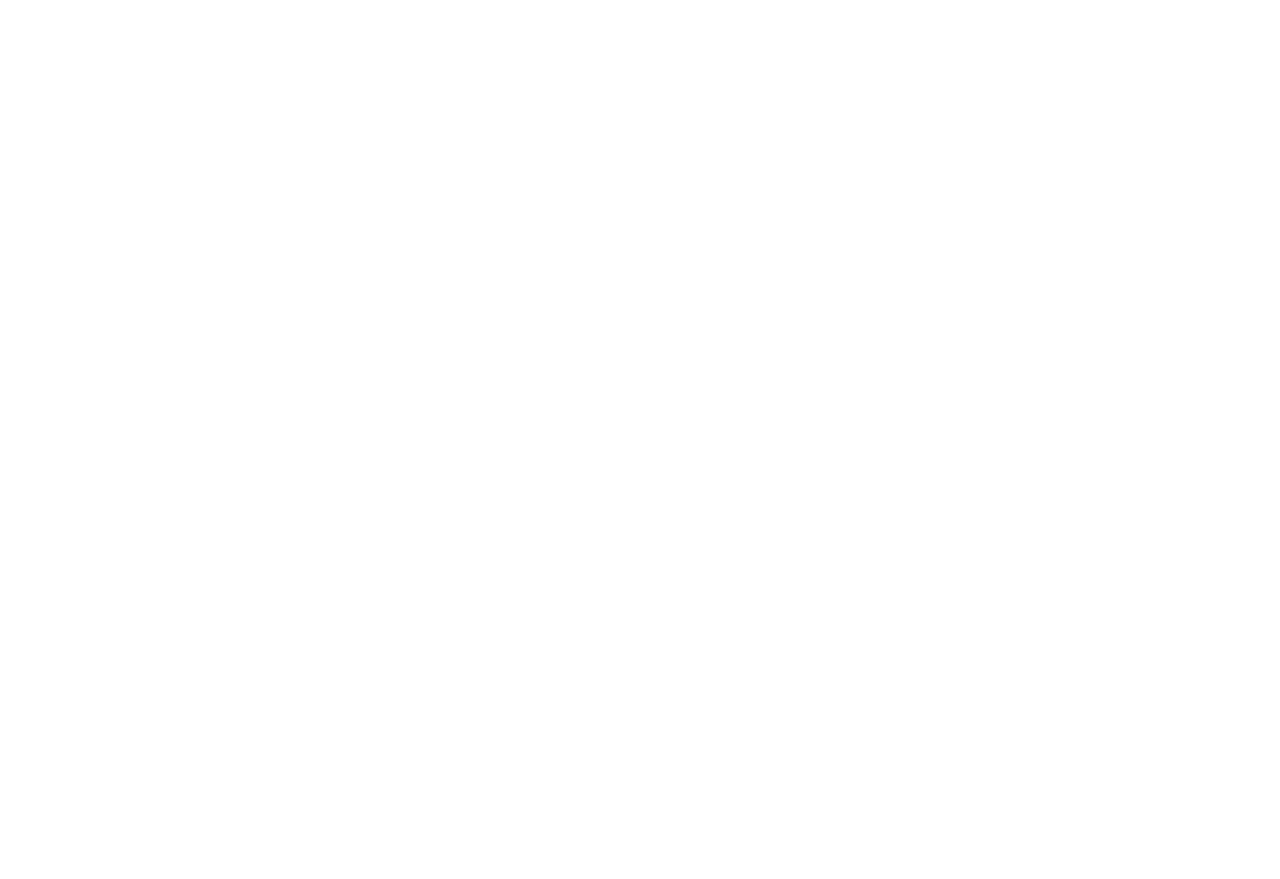
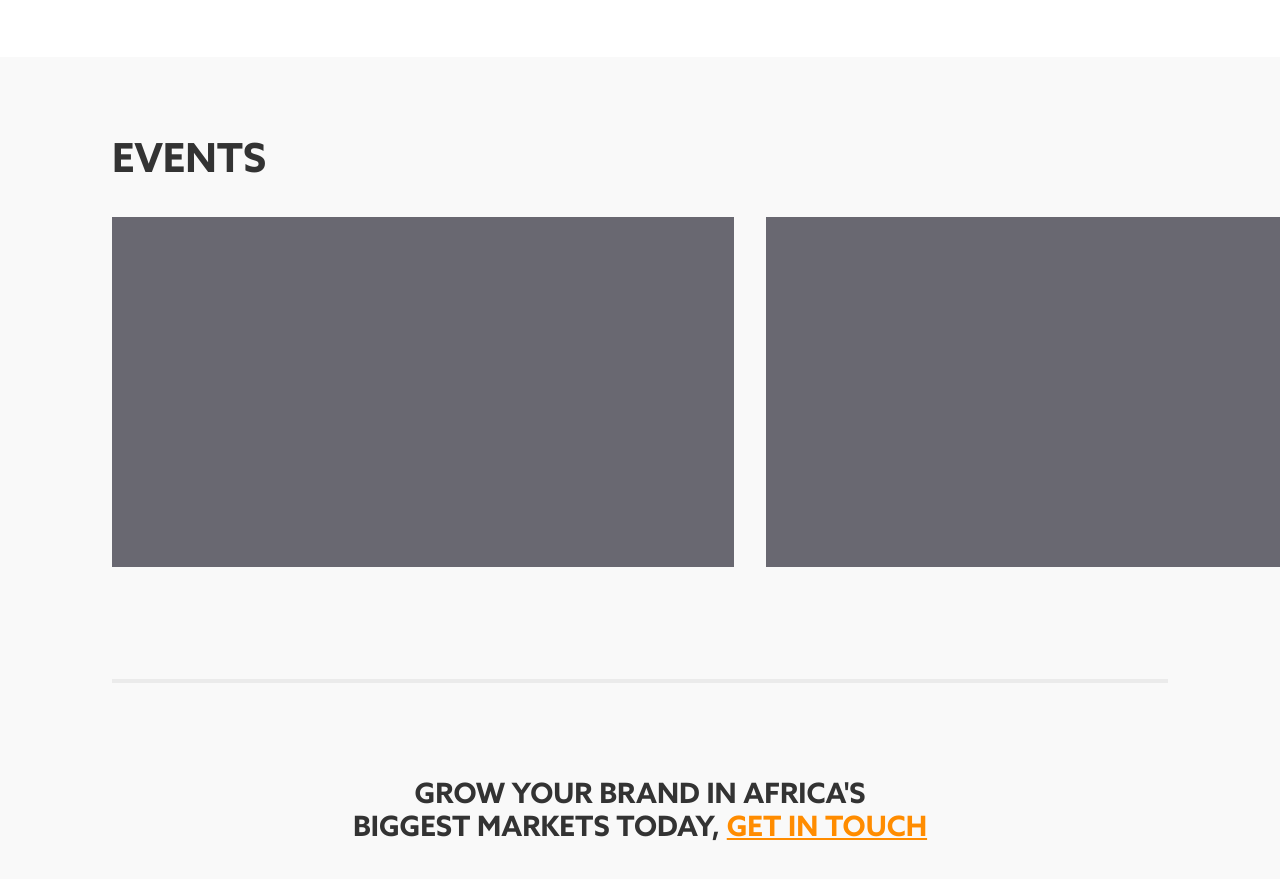
Before and after one commit to GabrielAbubakar/mdundo-for-brands, a Next.js app: page / in a window 1280 px wide. Shown: the part 5280-6159 px from the top of the page. Before the commit the page ends 5817 px from the top, so only its background shows below. Built offline with nearby package versions, Linux system fonts and the light colour scheme.

Commit message:
events section setup

```diff
--- a/pages/index.js
+++ b/pages/index.js
@@ -242,6 +242,26 @@
                 </div>
             </section>
 
+            <section className={styles.events} id="events">
+                <div className={styles.eventsContainer}>
+                    <h2>Events</h2>
+                    <div className={styles.eventsVideoCarousel}>
+                        <div className={styles.eventsVideoCard}>
+
+                        </div>
+                        <div className={styles.eventsVideoCard}>
+
+                        </div>
+                    </div>
+                    <div className={styles.eventsText}>
+                        <h3 >
+                            groW YOUR BRAND in africa&apos;s <br />
+                            biggest marketS TODAY, <a href="#">GET IN tOUCH</a>
+                        </h3>
+                    </div>
+                </div>
+            </section>
+
 
         </div>
     )
--- a/styles/Home.module.scss
+++ b/styles/Home.module.scss
@@ -441,3 +441,64 @@
 
     }
 }
+
+.events {}
+
+.eventsContainer {
+    padding: 5rem 0 3rem 7rem;
+    background-color: #F9F9F9;
+
+    h2 {
+        font-family: 'Azo Sans Bd', 'Open Sans', sans-serif;
+        font-size: 2.5rem;
+        color: #333333;
+        text-transform: uppercase;
+    }
+
+    h3 {
+        text-transform: uppercase;
+        color: #333333;
+        text-align: center;
+        font-size: 1.75rem;
+        font-family: 'Azo Sans Bd', 'Open Sans', sans-serif;
+        padding: 6rem 0;
+
+
+        a {
+            color: #FF8C00;
+        }
+    }
+}
+
+.eventsVideoCarousel {
+    display: grid;
+    grid-auto-flow: column;
+    grid-auto-columns: 622px;
+    gap: 2rem;
+    overflow-x: scroll;
+    overscroll-behavior-inline: contain;
+    scroll-snap-type: inline mandatory;
+    padding: 2rem 0;
+    margin-bottom: 5rem;
+
+    &>* {
+        scroll-snap-align: start;
+    }
+
+    // &::-webkit-scrollbar {
+    //     display: none;
+    //     -ms-overflow-style: none;
+    //     scrollbar-width: none;
+    // }
+}
+
+.eventsText {
+    border-top: 4px solid #ebebeb;
+    margin-right: 7rem;
+}
+
+.eventsVideoCard {
+
+    height: 350px;
+    background-color: #696871;
+}
```
